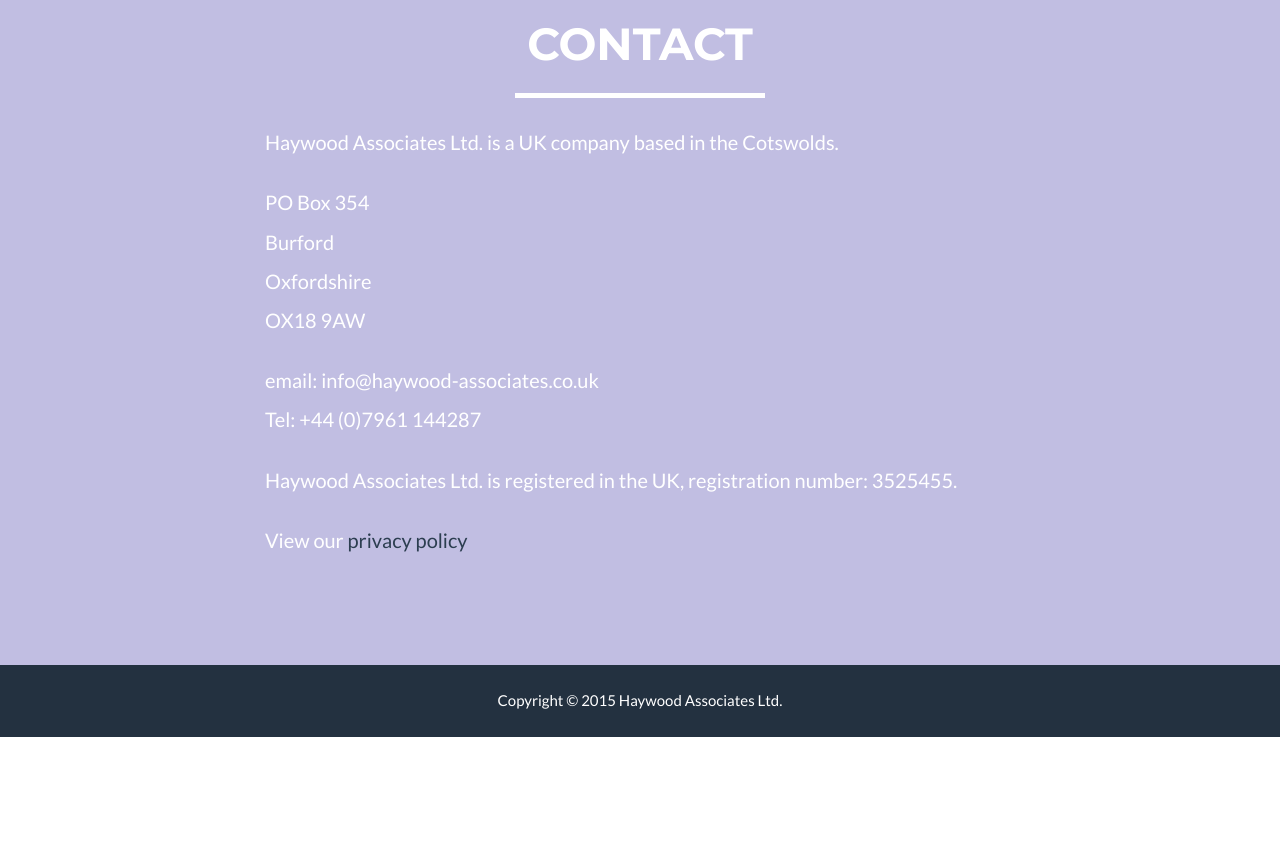
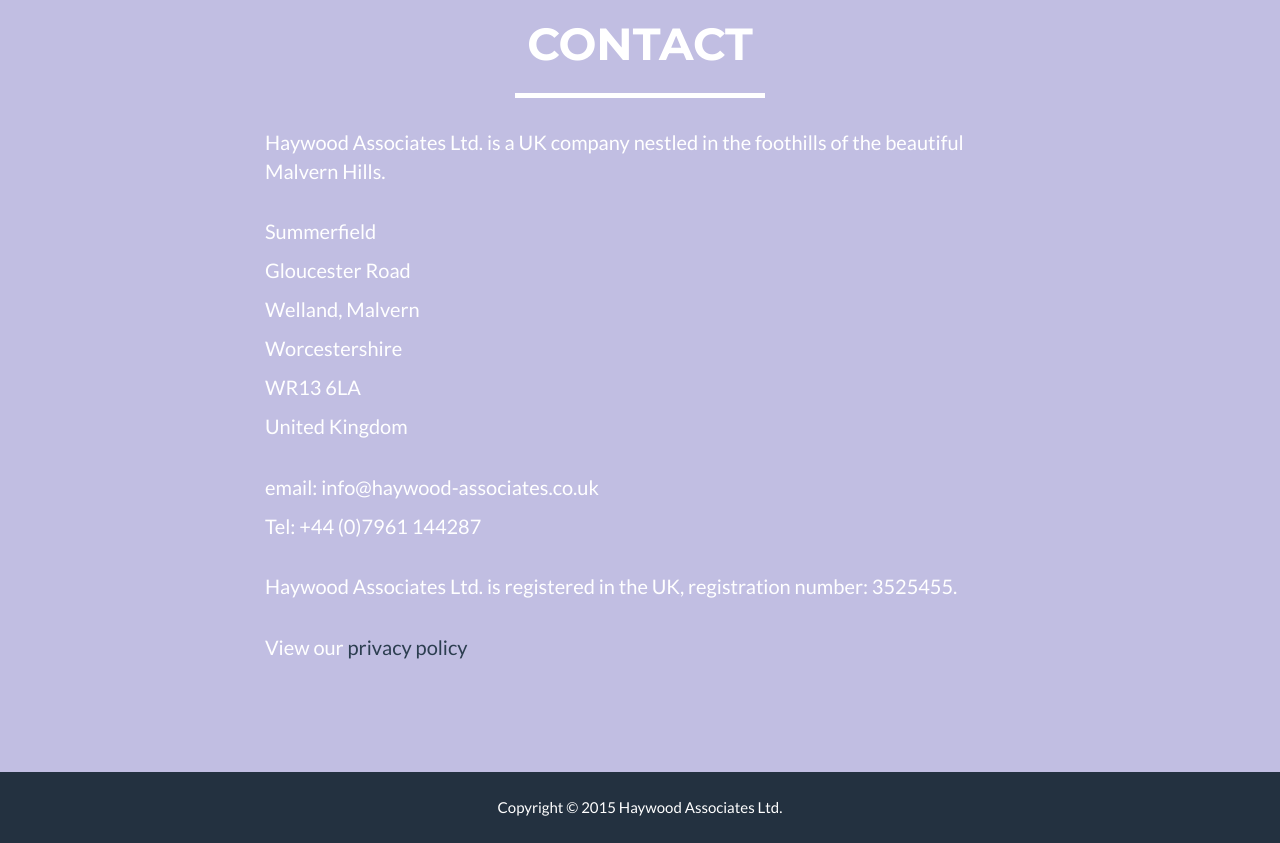
Before and after one commit to haywood-associates/haywood-associates.github.io, a plain HTML site: page index.html in a window 1280 px wide. Shown: the part 1420-2263 px from the top of the page. Before the commit the page ends 2157 px from the top, so only its background shows below. Drawn offline with nearby package versions, Linux system fonts and the light colour scheme.

Commit message:
updates address and privacy policy, move to Malvern

```diff
--- a/index.html
+++ b/index.html
@@ -229,13 +229,15 @@
             <div class="row">
                 <div class="col-lg-8 col-lg-offset-2">
                     <p>
-                    Haywood Associates Ltd. is a UK company based in the Cotswolds.
+                    Haywood Associates Ltd. is a UK company nestled in the foothills of the beautiful Malvern Hills.
                     </p>
                     <br/>
-                    <p>PO Box 354 </p>
-                    <p>Burford </p>
-                    <p>Oxfordshire </p>
-                    <p>OX18 9AW </p>
+                    <p>Summerfield</p>
+                    <p>Gloucester Road</p>
+                    <p>Welland, Malvern</p>
+                    <p>Worcestershire</p>
+                    <p>WR13 6LA</p>
+                    <p>United Kingdom</p>
 
                     <br/>
                     <p>email: info@haywood-associates.co.uk</p>
```
Also changed, not shown: privacy/index.html (+2 -2 lines).
